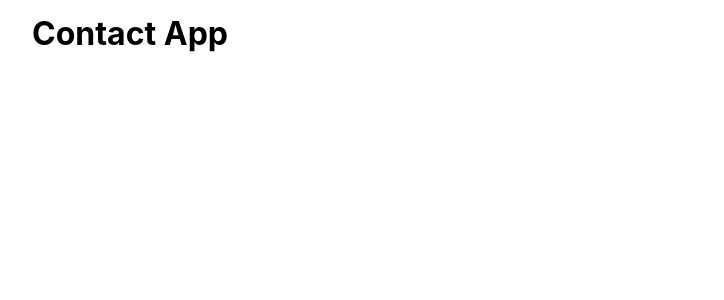
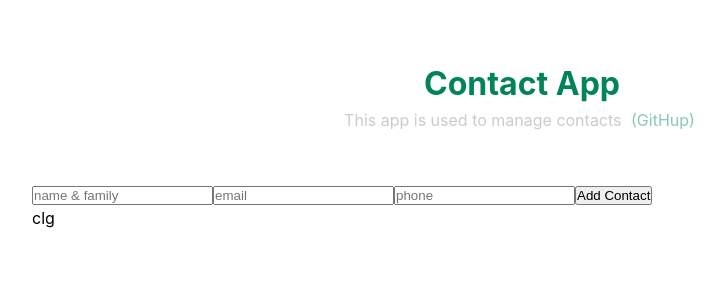
Before and after one commit to aqorbani/react-contactapp, a React (Vite) app: page / in a window 1280 px wide. Shown: the top 300 px of the page, without its empty margins (118-842 px from the left). Built offline with nearby package versions, Linux system fonts and the light colour scheme.

Commit message:
Get the data & Fill the array

```diff
--- a/src/App.jsx
+++ b/src/App.jsx
@@ -1,11 +1,13 @@
+import Contact from "./components/Contact";
+import Header from "./components/Header";
 
 function App() {
-
   return (
     <>
-      <h1>Contact App</h1>
+      <Header />
+      <Contact />
     </>
-  )
+  );
 }
 
-export default App
+export default App;
--- /dev/null
+++ b/src/components/Contact.jsx
@@ -0,0 +1,62 @@
+import { useState } from "react";
+import ContactList from "./ContactList";
+
+const Contact = () => {
+  const [contactList, setContactList] = useState([]);
+  const [contact, setContact] = useState({
+    name: "",
+    email: "",
+    phone: "",
+  });
+
+  const changeHandler = (event) => {
+    const name = event.target.name;
+    const value = event.target.value;
+
+    setContact((contact) => ({ ...contact, [name]: value }));
+  };
+
+  const addHandler = () => {
+    if (!contact.name || !contact.email || !contact.phone) {
+        alert("Please enter valid data")
+    }
+    setContactList((contactList) => [...contactList, contact]);
+    setContact({
+      name: "",
+      email: "",
+      phone: "",
+    });
+  };
+
+  return (
+    <div>
+      <div>
+        <input
+          type="text"
+          name="name"
+          value={contact.name}
+          onChange={changeHandler}
+          placeholder="name & family"
+        />
+        <input
+          type="email"
+          name="email"
+          value={contact.email}
+          onChange={changeHandler}
+          placeholder="email"
+        />
+        <input
+          type="number"
+          name="phone"
+          value={contact.phone}
+          onChange={changeHandler}
+          placeholder="phone"
+        />
+        <button onClick={addHandler}>Add Contact</button>
+      </div>
+      <ContactList contacts={contactList} />
+    </div>
+  );
+};
+
+export default Contact;
--- /dev/null
+++ b/src/components/ContactList.jsx
@@ -0,0 +1,6 @@
+const ContactList = (props) => {
+  console.log(props);
+  return <div>clg</div>;
+};
+
+export default ContactList;
--- /dev/null
+++ b/src/components/Header.jsx
@@ -0,0 +1,15 @@
+import styles from "./Header.module.css";
+
+const Header = () => {
+  return (
+    <div className={styles.container}>
+      <h1>Contact App</h1>
+      <p>
+        This app is used to manage contacts{" "}
+        <a href="https://github.com/aqorbani/react-contactapp">(GitHup)</a>
+      </p>
+    </div>
+  );
+};
+
+export default Header;
--- /dev/null
+++ b/src/components/Header.module.css
@@ -0,0 +1,24 @@
+.container {
+  margin: 50px 0;
+  text-align: center;
+}
+
+.container h1 {
+  color: #008458;
+}
+
+.container p {
+  color: #cbcbcb;
+}
+
+.container a {
+  text-decoration: none;
+  color: #89c9b3;
+  padding: 3px 5px;
+  border-radius: 10px;
+  transition:  0.2s all ease-in-out;
+}
+
+.container a:hover{
+    color: #49b48e;
+}
```
